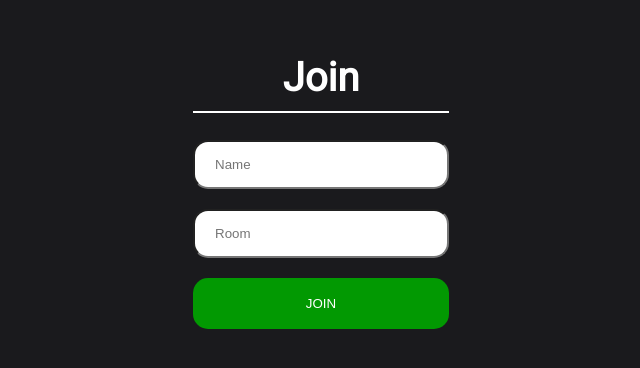
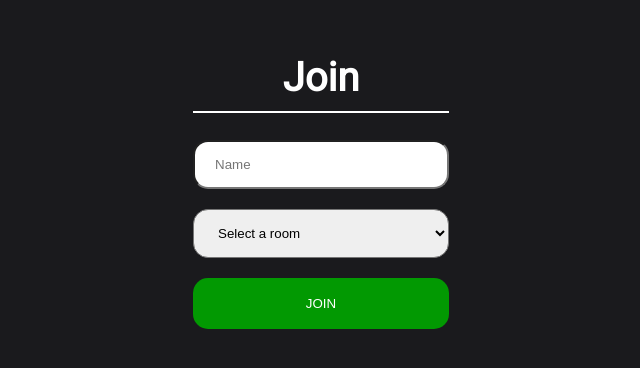
Before and after one commit to arjun-khanduri/rt-chat-app, a React (Create React App) app in the folder client/: page / in a window 1280 px wide. Shown: the part 222-590 px from the top of the page, without its empty margins (319-959 px from the left). Built offline with nearby package versions, Linux system fonts and the light colour scheme.

Commit message:
Changed Room textbox to dropdown

```diff
--- a/client/src/components/Join/Join.js
+++ b/client/src/components/Join/Join.js
@@ -11,7 +11,15 @@ const Join = () => {
             <div className='joinInnerContainer'>
                 <h1 className='heading'>Join</h1>
                 <div><input placeholder='Name' className='joinInput' type='text' onChange={(event) => setName(event.target.value)}/></div>
-                <div><input placeholder='Room' className='joinInput mt-20' type='text' onChange={(event) => setRoom(event.target.value)}/></div>
+                {/* <div><input placeholder='Room' className='joinInput mt-20' type='text' onChange={(event) => setRoom(event.target.value)}/></div> */}
+                <div><select className='joinInput mt-20' onChange={(event) => setRoom(event.target.value)}>
+                        <option value='null'>Select a room</option>
+                        <option>Room A</option>
+                        <option>Room B</option>
+                        <option>Room C</option>
+                        <option>Room D</option>
+                        <option>Room E</option>
+                    </select></div>
                 <Link onClick={event => (!name || !room) ? event.preventDefault() : null} to={`/chat?name=${name}&room=${room}`}>
                     <button className='button mt-20' type='submit'>Join</button>
                 </Link>
```
